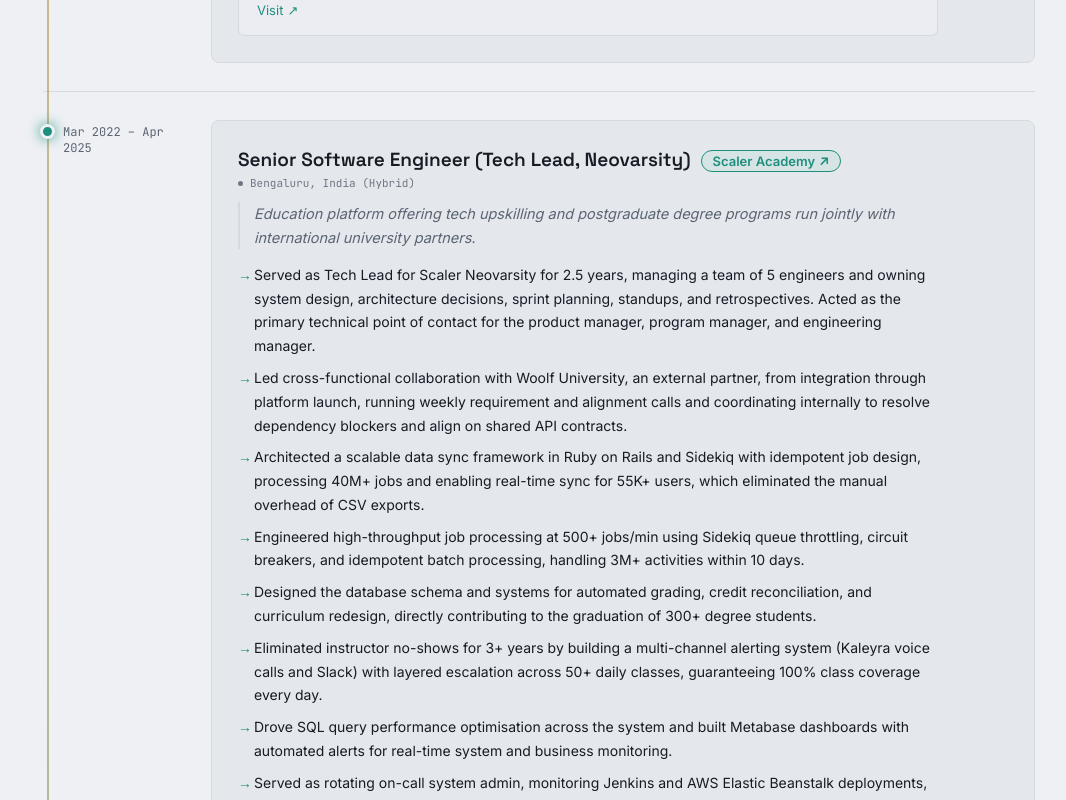
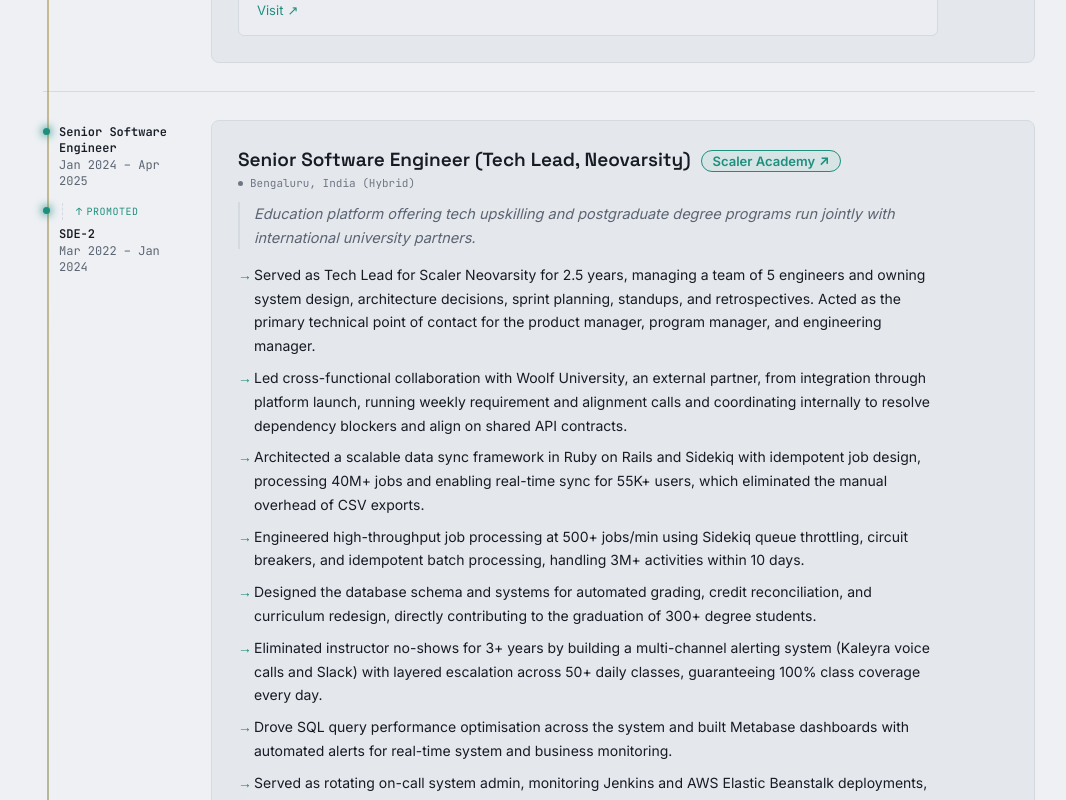
Before and after one commit to princemathur4/portfolio-website, a React (Vite) app: page / in a window 1280 px wide. Shown: the part 2920-3720 px from the top of the page, without its empty margins (101-1167 px from the left). Built offline with nearby package versions, Linux system fonts and the light colour scheme.

Commit message:
Added promotion information in the trail

```diff
--- a/src/components/sections/ExperienceCard.jsx
+++ b/src/components/sections/ExperienceCard.jsx
@@ -12,7 +12,23 @@
 
   return (
     <article id={anchorId} className={`experience-card ${isHighlighted ? "is-highlighted" : ""}`.trim()}>
-      <div className="experience-card__dates">{job.dateRange}</div>
+      <div className={`experience-card__dates ${job.promotions ? "experience-card__dates--multi" : ""}`.trim()}>
+        {job.promotions ? (
+          [...job.promotions].reverse().map((step, index) => (
+            <div className="experience-card__promo-step" key={step.title}>
+              {index > 0 && (
+                <div className="experience-card__promo-marker">
+                  <span aria-hidden="true">&#8593;</span> Promoted
+                </div>
+              )}
+              <div className="experience-card__promo-title">{step.title}</div>
+              <div className="experience-card__promo-range">{step.dateRange}</div>
+            </div>
+          ))
+        ) : (
+          job.dateRange
+        )}
+      </div>
       <div className="card hover-card">
         <div className="experience-card__header">
           <h3 className="experience-card__role">{job.role}</h3>
--- a/src/data/experience.js
+++ b/src/data/experience.js
@@ -15,6 +15,14 @@
  * `builtProject` is optional on purpose (per Prince: summary + link +
  * screenshot, all optional) since most of these are internal/enterprise
  * products without a public demo.
+ *
+ * `promotions` is also optional: an array of `{ title, dateRange }`,
+ * chronological (oldest first), for a role that changed mid-tenure.
+ * ExperienceCard.jsx renders it as a small promotion timeline in the
+ * dates column instead of the plain `dateRange` string — `role` should
+ * still be set to the final/current title (it's what shows in the card
+ * header), and `summary`/`bullets`/`stack`/`builtProject` still describe
+ * the tenure as a whole, not split per title.
  */
 const experience = [
   {
@@ -94,6 +102,15 @@
     location: "Bengaluru, India (Hybrid)",
     dateRange: "Mar 2022 \u2013 Apr 2025",
     current: false,
+    // Optional, chronological (oldest first): renders as a small
+    // promotion timeline in the dates column instead of a single date
+    // range, when a role changed mid-tenure. Everything else about the
+    // entry (summary/bullets/stack/builtProject) still describes the
+    // tenure as a whole.
+    promotions: [
+      { title: "SDE-2", dateRange: "Mar 2022 \u2013 Jan 2024" },
+      { title: "Senior Software Engineer", dateRange: "Jan 2024 \u2013 Apr 2025" },
+    ],
     summary:
       "Education platform offering tech upskilling and postgraduate degree programs run jointly with international university partners.",
     bullets: [
@@ -177,6 +194,10 @@
     location: "New Delhi, India (Hybrid)",
     dateRange: "Apr 2019 \u2013 Feb 2022",
     current: false,
+    promotions: [
+      { title: "Full Stack Developer, Level 1", dateRange: "Apr 2019 \u2013 Apr 2021" },
+      { title: "Full Stack Developer, Level 2", dateRange: "Apr 2021 \u2013 Feb 2022" },
+    ],
     summary:
       "AI-driven fintech company building document intelligence and financial data products.",
     bullets: [
--- a/src/styles/sections.css
+++ b/src/styles/sections.css
@@ -228,6 +228,62 @@
   50% {
     box-shadow: 0 0 0 3px var(--color-bg), 0 0 14px 3px var(--node-color, var(--color-amber));
   }
+}
+
+/* A mid-tenure promotion (job.promotions in experience.js) replaces the
+   single dateRange line with its own mini timeline — most recent title on
+   top, matching the page-level timeline's convention — so the outer node
+   above is redundant here and gets suppressed in favor of one node per
+   step. */
+.experience-card__dates--multi {
+  padding-left: 0;
+}
+
+.experience-card__dates--multi::before {
+  content: none;
+}
+
+.experience-card__promo-step {
+  position: relative;
+  padding-left: 16px;
+}
+
+.experience-card__promo-step:not(:last-child) {
+  margin-bottom: 14px;
+}
+
+.experience-card__promo-step::before {
+  content: "";
+  position: absolute;
+  top: 4px;
+  left: 0;
+  width: 7px;
+  height: 7px;
+  border-radius: 50%;
+  background: var(--node-color, var(--color-amber));
+  box-shadow: 0 0 8px 1px var(--node-color, var(--color-amber));
+}
+
+.experience-card__promo-title {
+  font-weight: 700;
+  color: var(--color-text-primary);
+}
+
+.experience-card__promo-range {
+  margin-top: 1px;
+}
+
+.experience-card__promo-marker {
+  display: flex;
+  align-items: center;
+  gap: 4px;
+  margin: 4px 0 6px 3px;
+  padding: 2px 0 2px 13px;
+  border-left: 1px dashed var(--color-hairline);
+  font-size: 10px;
+  text-transform: uppercase;
+  letter-spacing: 0.05em;
+  color: var(--node-color, var(--color-teal));
 }
 
 .experience-card__header {
```
